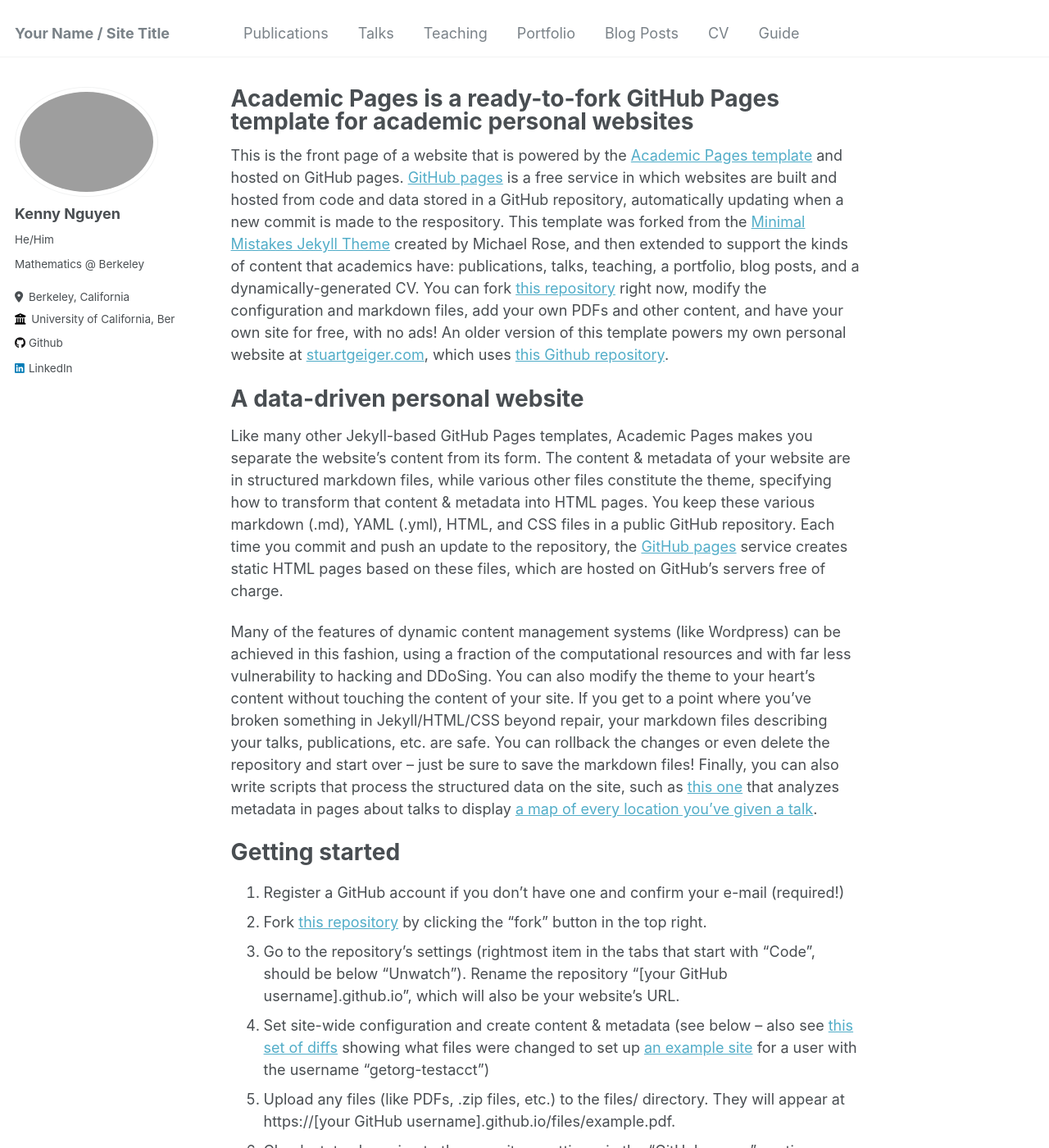
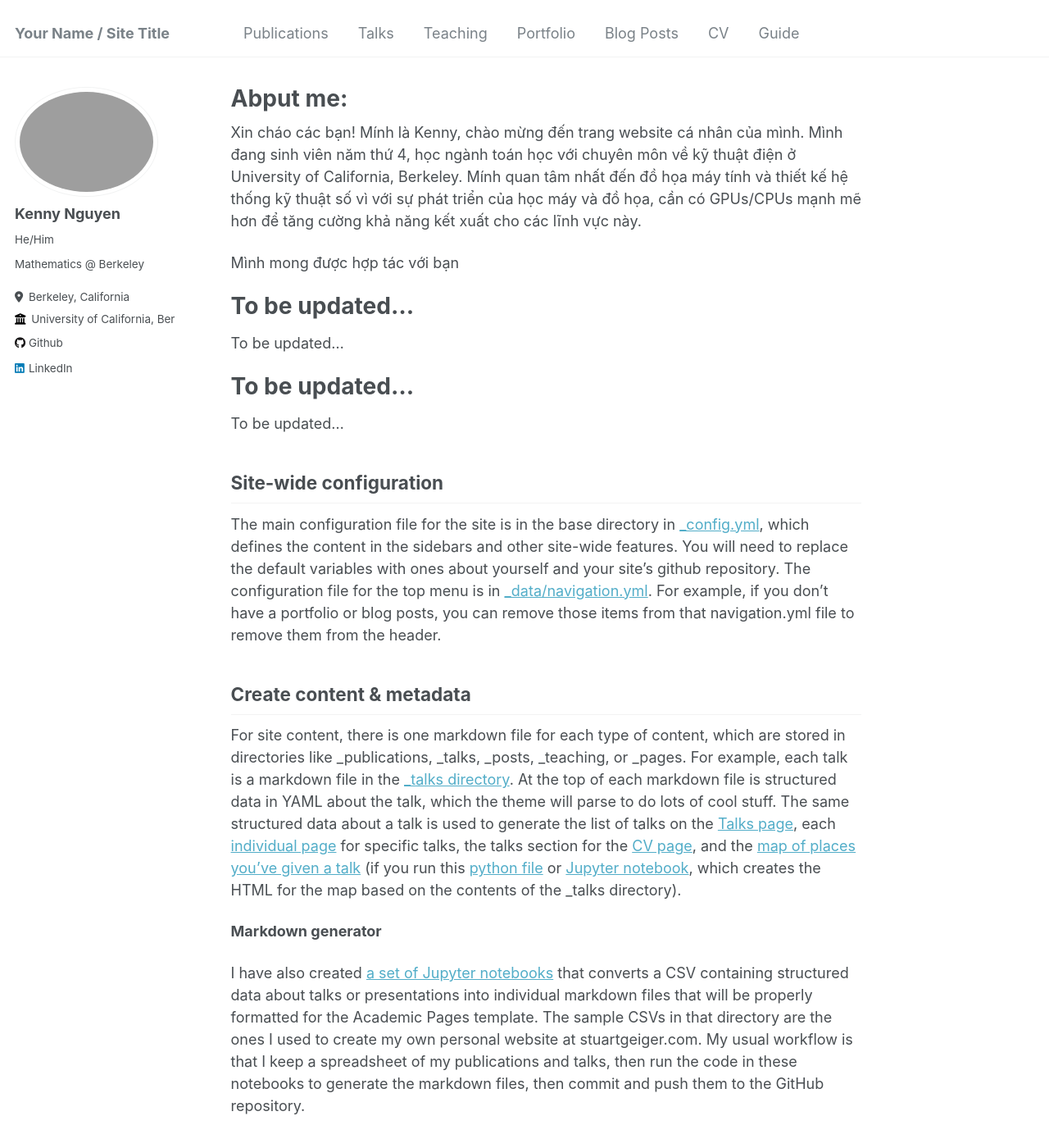
Before and after one commit to KenEdits/kenedits.github.io, a Jekyll site: the page built from _pages/about.md, in a window 1280 px wide and 1400 px high. Shown: the whole window at 82% size. Built offline with Jekyll 4.4.1, drawn with Linux system fonts in a browser that asks for light colours; some of the changed text lies outside the part shown.

Commit message:
"About me v1"

```diff
--- a/_config.yml
+++ b/_config.yml
@@ -43,7 +43,7 @@ author:
   bitbucket        : # Username - Update with your username on the site
   codepen          : # Username
   dribbble         : # Username
-  github           : "academicpages"
+  github           : "KenEdits"
   kaggle           : # Username
   stackoverflow    : # User number or user number and name (i.e., use "1" or "1/jeff-atwood")
 
--- a/_pages/about.md
+++ b/_pages/about.md
@@ -1,28 +1,23 @@
 ---
 permalink: /
-title: "Academic Pages is a ready-to-fork GitHub Pages template for academic personal websites"
+title: "Abput me:"
 author_profile: true
 redirect_from:
   - /about/
   - /about.html
 ---
 
-This is the front page of a website that is powered by the [Academic Pages template](https://github.com/academicpages/academicpages.github.io) and hosted on GitHub pages. [GitHub pages](https://pages.github.com) is a free service in which websites are built and hosted from code and data stored in a GitHub repository, automatically updating when a new commit is made to the respository. This template was forked from the [Minimal Mistakes Jekyll Theme](https://mmistakes.github.io/minimal-mistakes/) created by Michael Rose, and then extended to support the kinds of content that academics have: publications, talks, teaching, a portfolio, blog posts, and a dynamically-generated CV. You can fork [this repository](https://github.com/academicpages/academicpages.github.io) right now, modify the configuration and markdown files, add your own PDFs and other content, and have your own site for free, with no ads! An older version of this template powers my own personal website at [stuartgeiger.com](http://stuartgeiger.com), which uses [this Github repository](https://github.com/staeiou/staeiou.github.io).
+Xin cháo các bạn! Mính là Kenny, chào mừng đến trang website cá nhân của mình. Mình đang sinh viên năm thứ 4, học ngành toán học với chuyên môn về kỹ thuật điện ở University of California, Berkeley. Mính quan tâm nhất đến đồ họa máy tính và thiết kế hệ thống kỹ thuật số vì với sự phát triển của học máy và đồ họa, cần có GPUs/CPUs mạnh mẽ hơn để tăng cường khả năng kết xuất cho các lĩnh vực này.
 
-A data-driven personal website
+Mình mong được hợp tác với bạn
+
+To be updated...
 ======
-Like many other Jekyll-based GitHub Pages templates, Academic Pages makes you separate the website's content from its form. The content & metadata of your website are in structured markdown files, while various other files constitute the theme, specifying how to transform that content & metadata into HTML pages. You keep these various markdown (.md), YAML (.yml), HTML, and CSS files in a public GitHub repository. Each time you commit and push an update to the repository, the [GitHub pages](https://pages.github.com/) service creates static HTML pages based on these files, which are hosted on GitHub's servers free of charge.
+To be updated...
 
-Many of the features of dynamic content management systems (like Wordpress) can be achieved in this fashion, using a fraction of the computational resources and with far less vulnerability to hacking and DDoSing. You can also modify the theme to your heart's content without touching the content of your site. If you get to a point where you've broken something in Jekyll/HTML/CSS beyond repair, your markdown files describing your talks, publications, etc. are safe. You can rollback the changes or even delete the repository and start over -- just be sure to save the markdown files! Finally, you can also write scripts that process the structured data on the site, such as [this one](https://github.com/academicpages/academicpages.github.io/blob/master/talkmap.ipynb) that analyzes metadata in pages about talks to display [a map of every location you've given a talk](https://academicpages.github.io/talkmap.html).
-
-Getting started
+To be updated...
 ======
-1. Register a GitHub account if you don't have one and confirm your e-mail (required!)
-1. Fork [this repository](https://github.com/academicpages/academicpages.github.io) by clicking the "fork" button in the top right.
-1. Go to the repository's settings (rightmost item in the tabs that start with "Code", should be below "Unwatch"). Rename the repository "[your GitHub username].github.io", which will also be your website's URL.
-1. Set site-wide configuration and create content & metadata (see below -- also see [this set of diffs](http://archive.is/3TPas) showing what files were changed to set up [an example site](https://getorg-testacct.github.io) for a user with the username "getorg-testacct")
-1. Upload any files (like PDFs, .zip files, etc.) to the files/ directory. They will appear at https://[your GitHub username].github.io/files/example.pdf.
-1. Check status by going to the repository settings, in the "GitHub pages" section
+To be updated...
 
 Site-wide configuration
 ------
```
